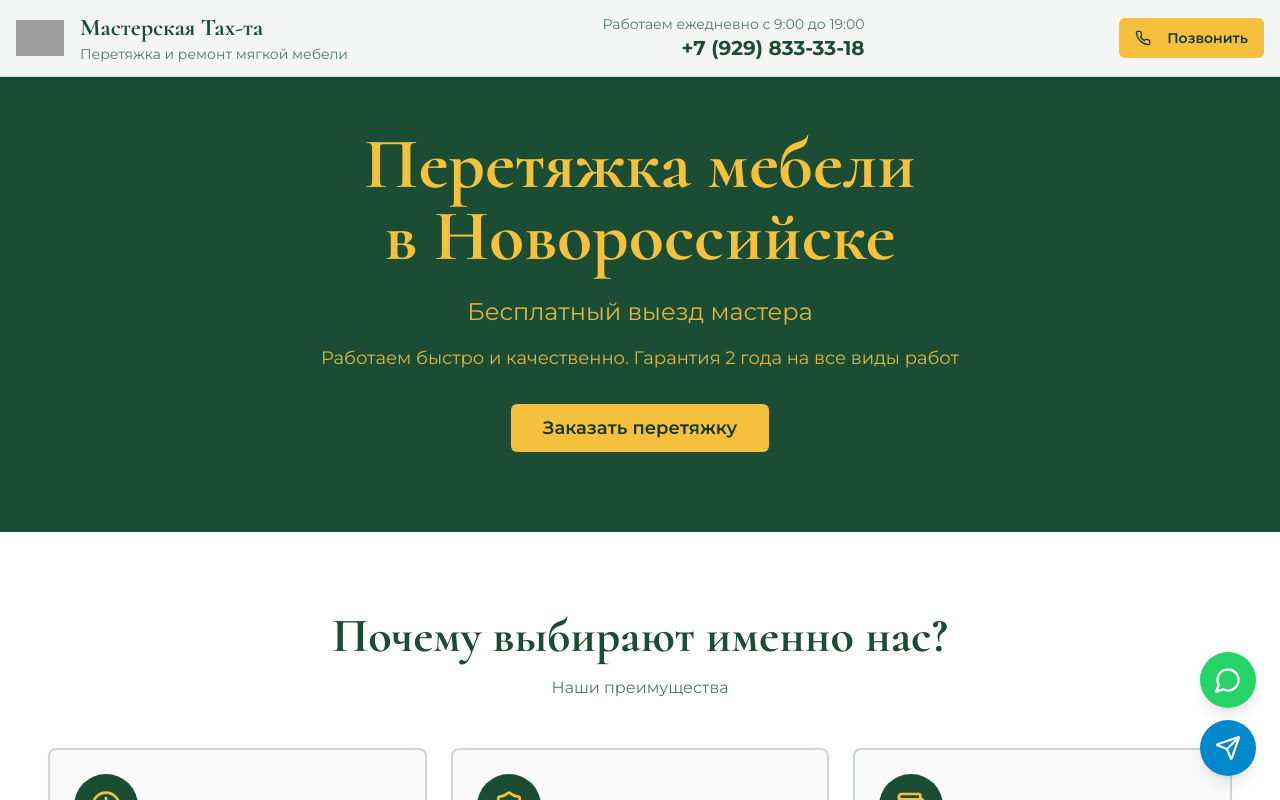
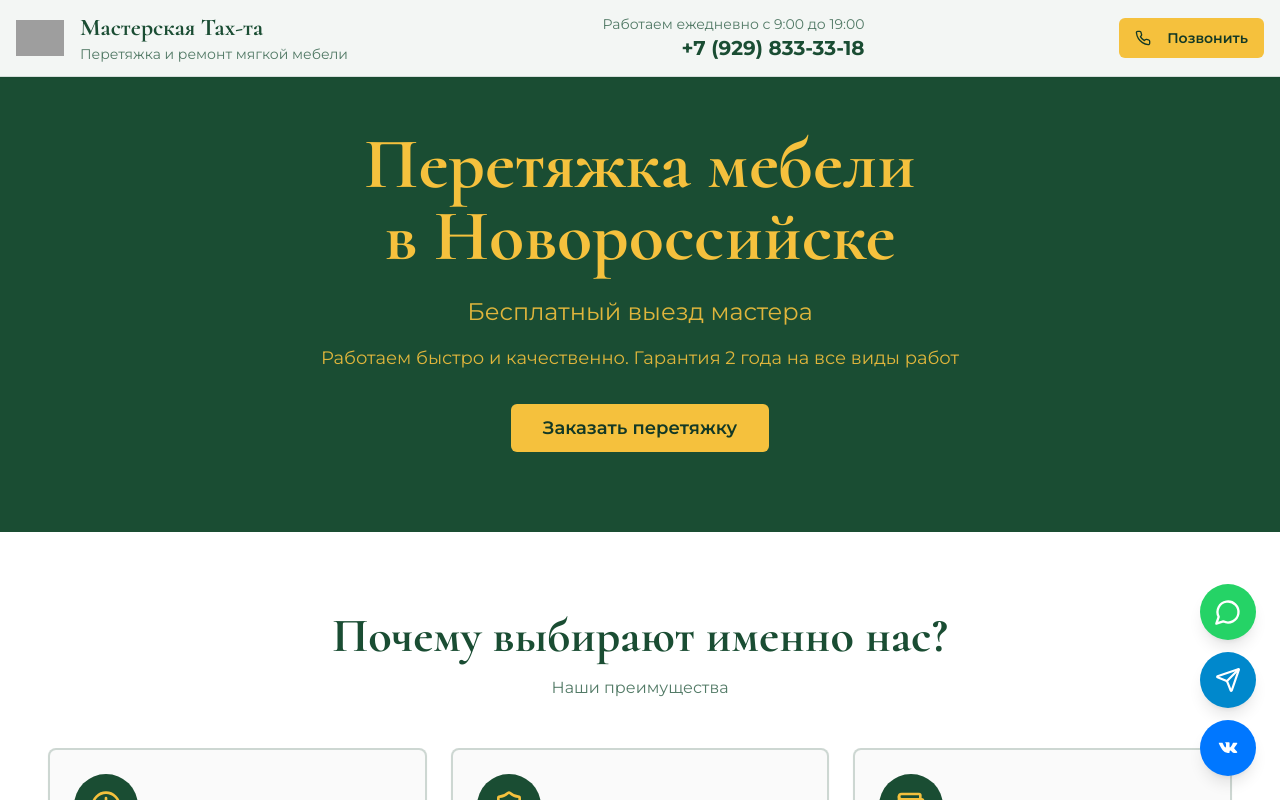
Before and after one commit to pr-poehali-dev/soft-furniture-upholstery, a React (Vite) app: page / in a window 1280 px wide. Shown: the top 800 px of the page. Built offline with nearby package versions, Linux system fonts and the light colour scheme; grey boxes are pictures that could not be loaded.

Commit message:
Добавить интеграцию мессенджера Макс

```diff
--- a/src/pages/Index.tsx
+++ b/src/pages/Index.tsx
@@ -385,6 +385,16 @@ const Index = () => {
         >
           <Icon name="Send" size={26} className="text-white" />
         </a>
+        <a
+          href="https://vk.me/public_id"
+          target="_blank"
+          rel="noopener noreferrer"
+          className="w-14 h-14 bg-[#0077FF] hover:bg-[#0066DD] rounded-full flex items-center justify-center shadow-lg transition-all hover:scale-110 animate-scale-in"
+        >
+          <svg width="28" height="28" viewBox="0 0 24 24" fill="white" xmlns="http://www.w3.org/2000/svg">
+            <path d="M12.785 16.241s.288-.032.436-.193c.136-.148.132-.426.132-.426s-.019-1.302.574-1.494c.584-.189 1.334 1.258 2.128 1.813.602.42 1.06.328 1.06.328l2.127-.03s1.112-.07.585-.962c-.043-.073-.308-.662-1.588-1.872-1.34-1.267-1.16-1.062.453-3.254.983-1.335 1.376-2.149 1.253-2.497-.117-.332-.84-.244-.84-.244l-2.396.015s-.178-.025-.31.056c-.129.079-.212.263-.212.263s-.379 1.028-.884 1.902c-1.065 1.841-1.491 1.939-1.665 1.824-.404-.267-.303-1.073-.303-1.645 0-1.788.265-2.533-.517-2.726-.26-.064-.451-.106-1.116-.113-.853-.009-1.576.003-1.984.207-.271.136-.48.439-.353.456.157.021.513.098.702.36.244.338.235 1.098.235 1.098s.14 2.105-.327 2.367c-.32.18-.76-.187-1.704-1.865-.483-.85-.848-1.79-.848-1.79s-.07-.176-.196-.27c-.152-.114-.365-.15-.365-.15l-2.276.015s-.342.01-.467.162c-.111.135-.009.413-.009.413s1.781 4.253 3.795 6.396c1.847 1.966 3.944 1.836 3.944 1.836h.952z"/>
+          </svg>
+        </a>
       </div>
 
       <section className="py-20 px-4 bg-background">
```
